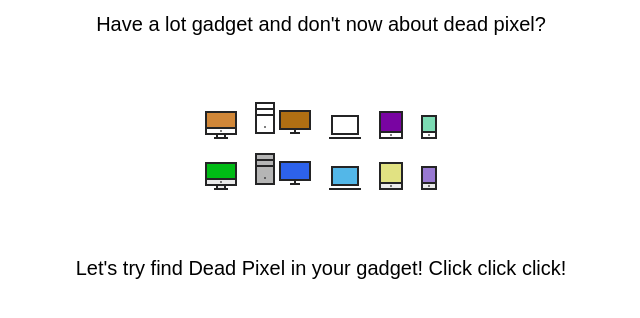
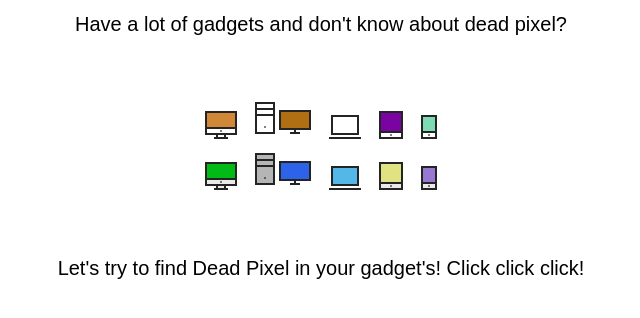
Before and after one commit to 4db/dpixfinder, a plain HTML site: page index.html in a window 1280 px wide. Shown: the whole page, without its empty margins (319-959 px from the left). Drawn offline with Linux system fonts and the light colour scheme.

Commit message:
Update index.html
Fix

```diff
--- a/index.html
+++ b/index.html
@@ -6,7 +6,7 @@
 	</head>
 	<body style="cursor: pointer;" onClick="document.body.innerHTML = '';document.body.style.background = getRandomColor();" >
 
-<h1>Have a lot gadget and don't now about dead pixel?</h1>
+<h1>Have a lot of gadgets and don't know about dead pixel?</h1>
 <table>
 	<tr>
 		<td>
@@ -37,7 +37,7 @@
 		<td><i class="phone filled" id='phoneFilled'></i></td>
 	</tr>
 </table>
-<h1>Let's try find Dead Pixel in your gadget! Click click click!</h1>
+<h1>Let's try to find Dead Pixel in your gadget's! Click click click!</h1>
 
  		<script language="JavaScript">
 	 		window.onload = function(){
```
